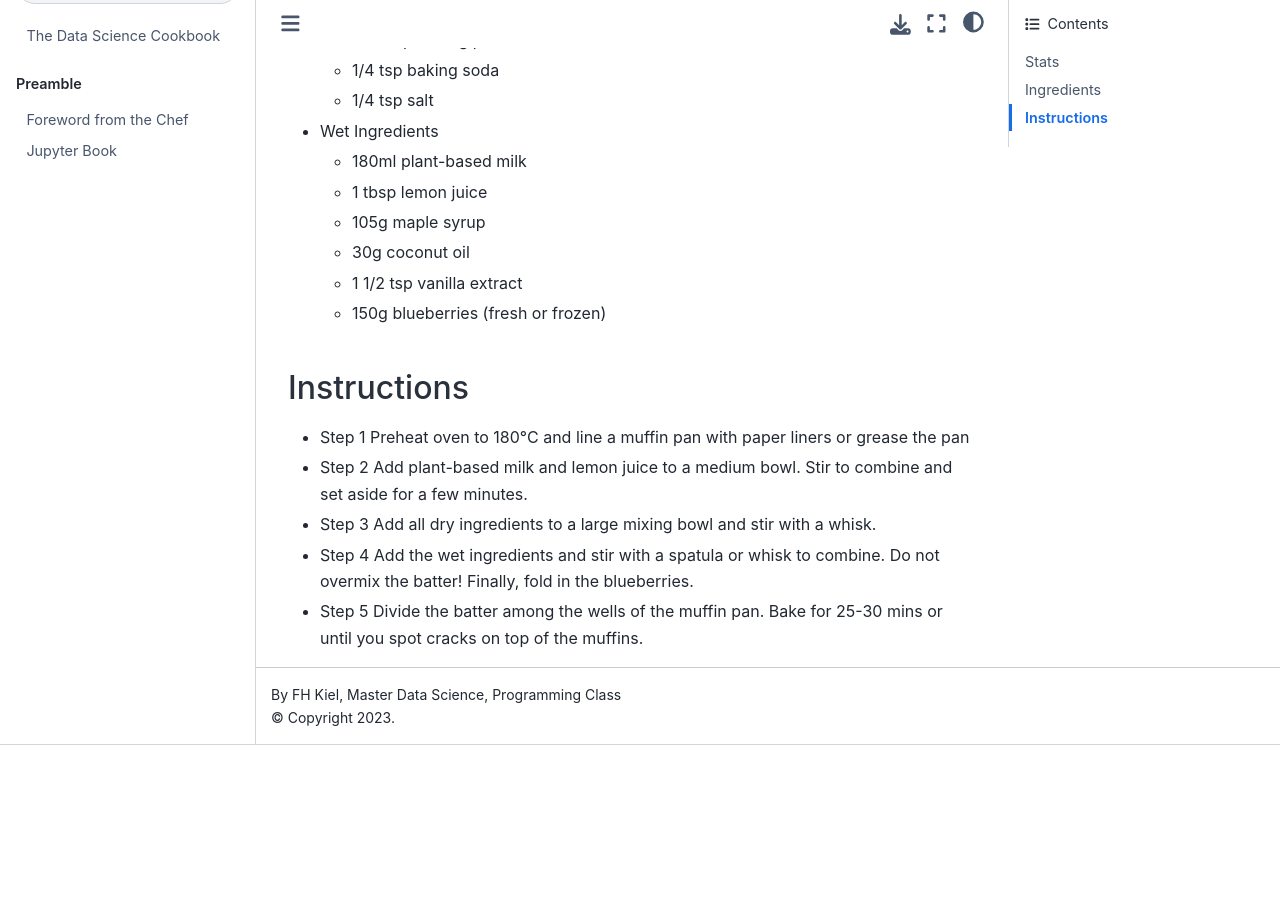
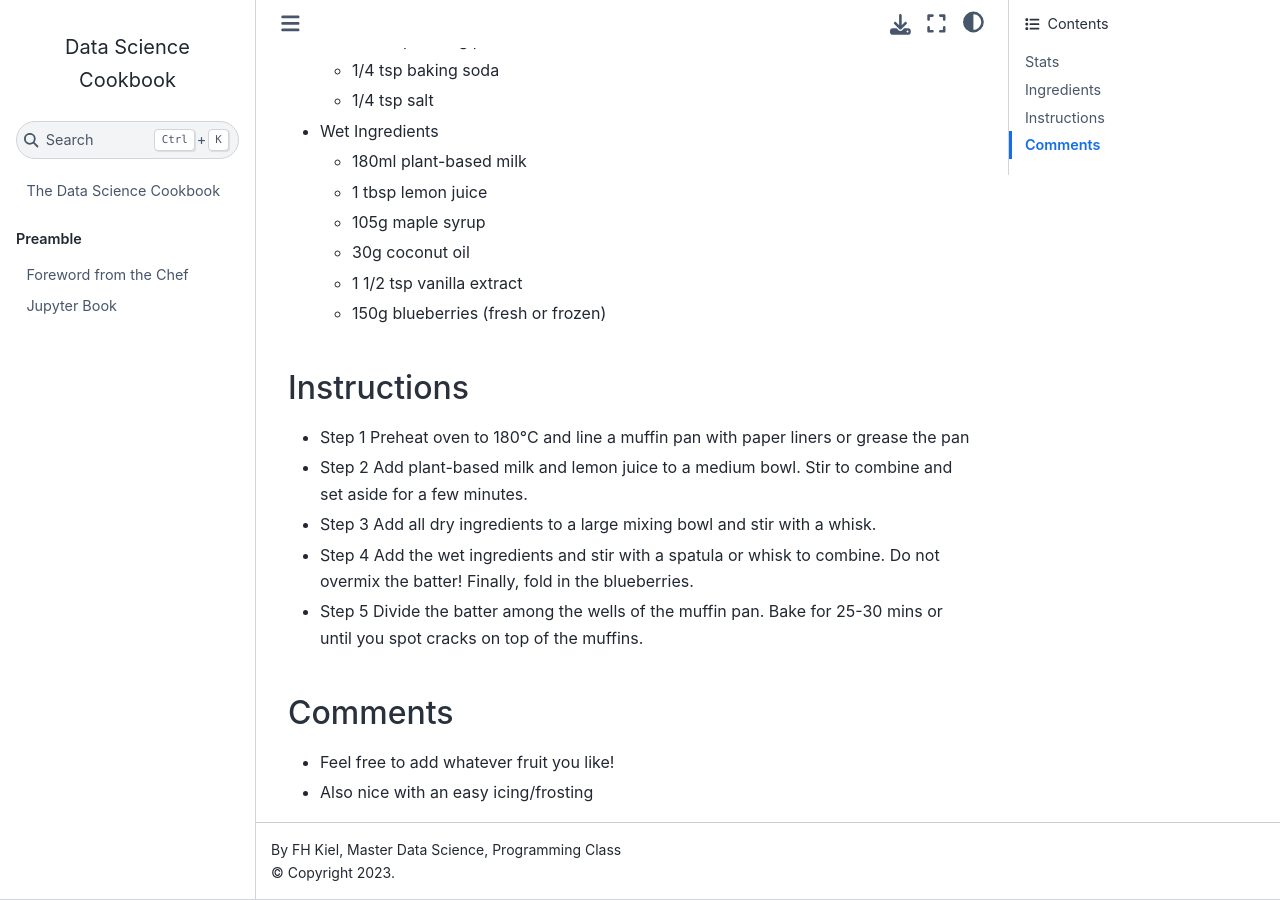
Before and after one commit to tillschwoerer/the-data-science-cookbook, a Jupyter Book: the page built from recipes/BlueberryMuffin.md, in a window 1280 px wide and 900 px high, scrolled down 1558 px. Built offline with Jupyter Book 1.0.4 settings and Sphinx 7.4.7 and the Sphinx Book theme 1.1.4, drawn with Linux system fonts in a browser that asks for light colours; pages that are not in the unit, such as notebooks, are missing from menus; before the commit the page ends 2303 px from its top, so only the background shows below that.

Commit message:
added comments

```diff
--- a/recipes/BlueberryMuffin.md
+++ b/recipes/BlueberryMuffin.md
@@ -37,3 +37,7 @@ I like muffins because you can basically eat them everywhere and you don't need
     Add the wet ingredients and stir with a spatula or whisk to combine. Do not overmix the batter! Finally, fold in the blueberries.
 - Step 5
     Divide the batter among the wells of the muffin pan. Bake for 25-30 mins or until you spot cracks on top of the muffins.
+
+## Comments
+- Feel free to add whatever fruit you like!
+- Also nice with an easy icing/frosting
```
